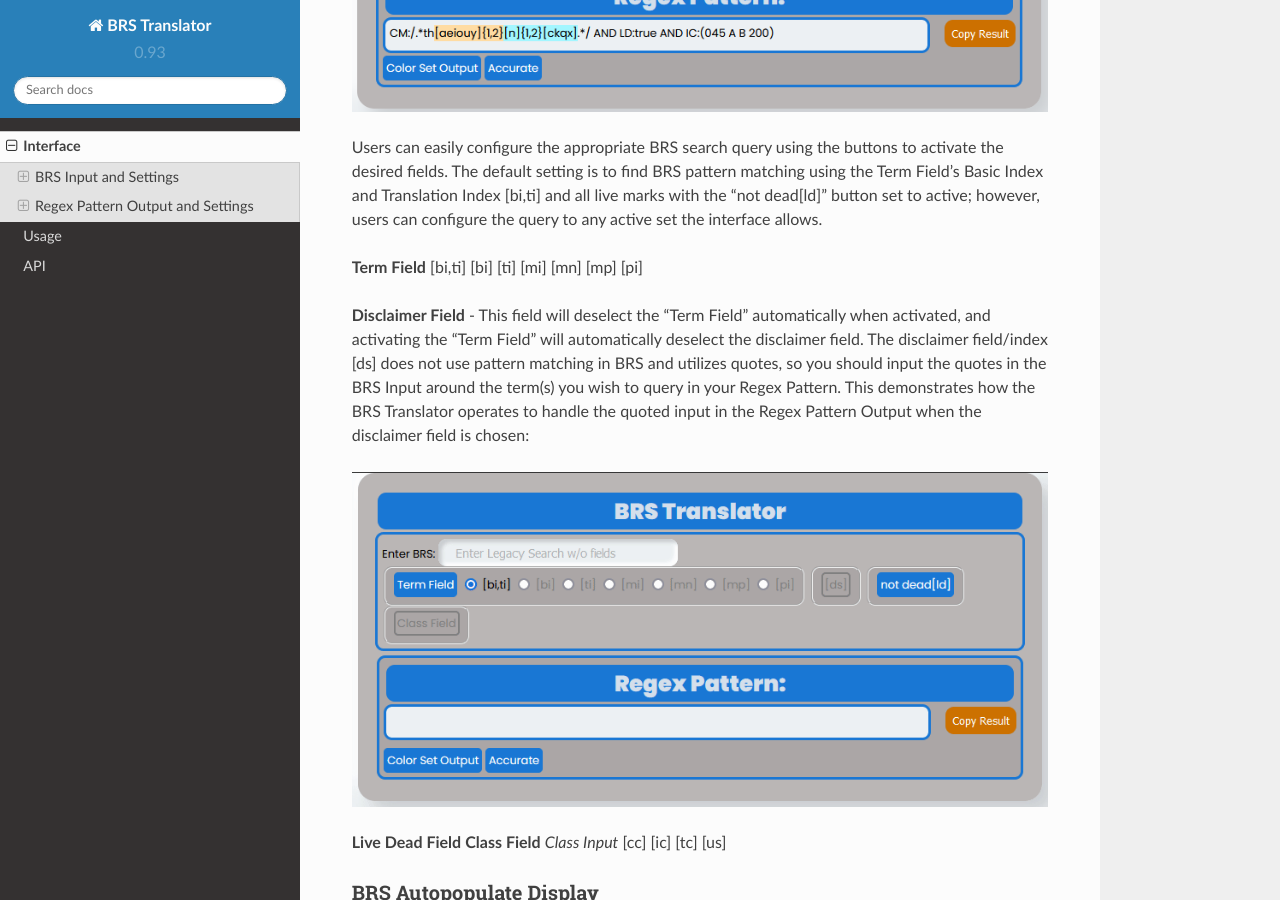
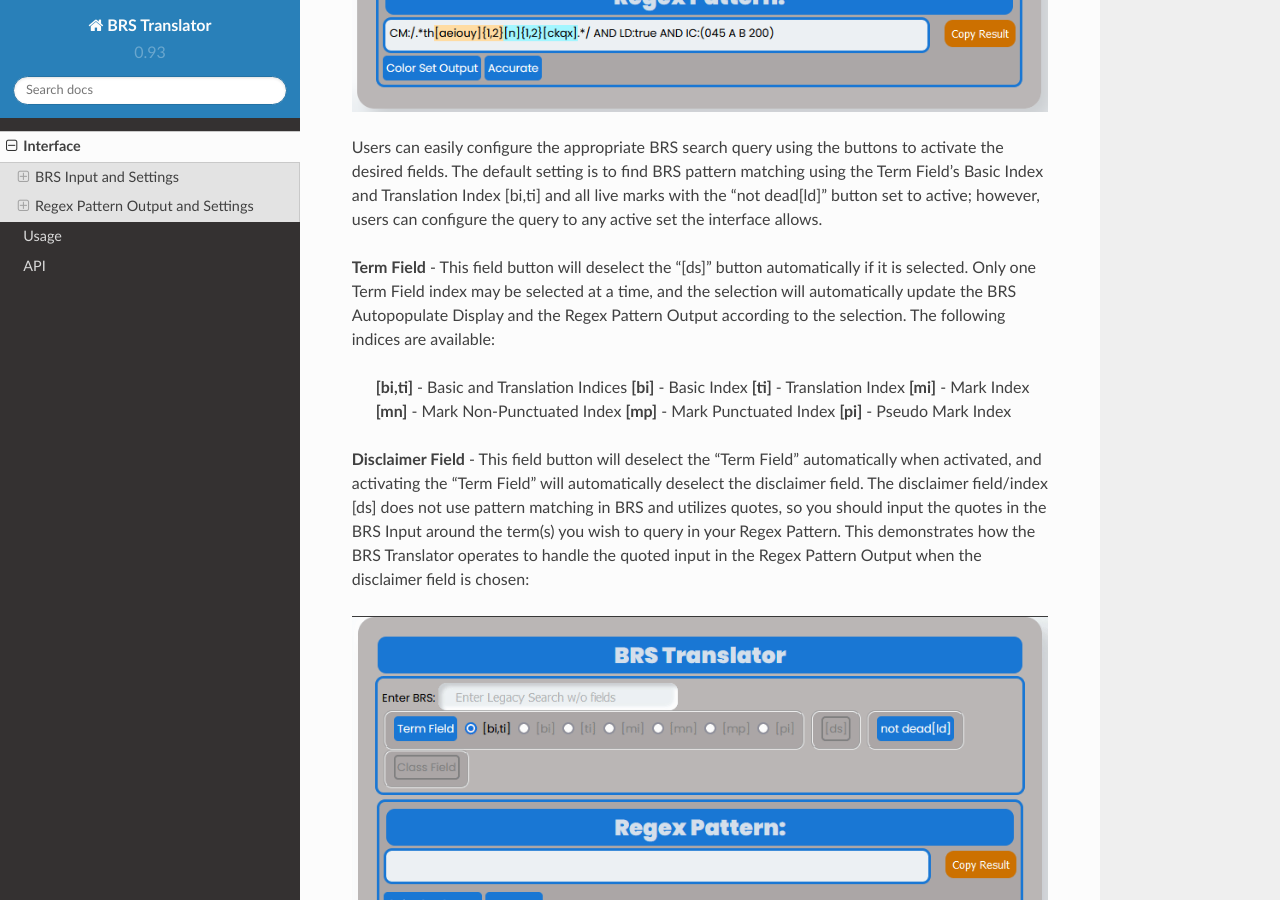
Before and after one commit to Ayjent/BRS-Translator, a Sphinx documentation site: the page built from docs/source/interface.rst, in a window 1280 px wide and 900 px high, scrolled down 2663 px. Built offline with Sphinx 7.4.7 and the Read the Docs theme 2.0.0, drawn with Linux system fonts in a browser that asks for light colours.

Commit message:
Update interface.rst

```diff
--- a/docs/source/interface.rst
+++ b/docs/source/interface.rst
@@ -36,16 +36,17 @@
 
 Users can easily configure the appropriate BRS search query using the buttons to activate the desired fields.  The default setting is to find BRS pattern matching using the Term Field's Basic Index and Translation Index [bi,ti] and all live marks with the "not dead[ld]" button set to active; however, users can configure the query to any active set the interface allows.
 
-**Term Field**
-[bi,ti]
-[bi]
-[ti]
-[mi]
-[mn]
-[mp]
-[pi]
+**Term Field** - This field button will deselect the "[ds]" button automatically if it is selected.  Only one Term Field index may be selected at a time, and the selection will automatically update the BRS Autopopulate Display and the Regex Pattern Output according to the selection.  The following indices are available:
 
-**Disclaimer Field** - This field will deselect the "Term Field" automatically when activated, and activating the "Term Field" will automatically deselect the disclaimer field.  The disclaimer field/index [ds] does not use pattern matching in BRS and utilizes quotes, so you should input the quotes in the BRS Input around the term(s) you wish to query in your Regex Pattern.  This demonstrates how the BRS Translator operates to handle the quoted input in the Regex Pattern Output when the disclaimer field is chosen:
+ **[bi,ti]** - Basic and Translation Indices
+ **[bi]** - Basic Index
+ **[ti]** - Translation Index
+ **[mi]** - Mark Index
+ **[mn]** - Mark Non-Punctuated Index
+ **[mp]** - Mark Punctuated Index
+ **[pi]** - Pseudo Mark Index
+
+**Disclaimer Field** - This field button will deselect the "Term Field" automatically when activated, and activating the "Term Field" will automatically deselect the disclaimer field.  The disclaimer field/index [ds] does not use pattern matching in BRS and utilizes quotes, so you should input the quotes in the BRS Input around the term(s) you wish to query in your Regex Pattern.  This demonstrates how the BRS Translator operates to handle the quoted input in the Regex Pattern Output when the disclaimer field is chosen:
 
 .. image:: ../_static/BRS-DSField.gif
 
```
